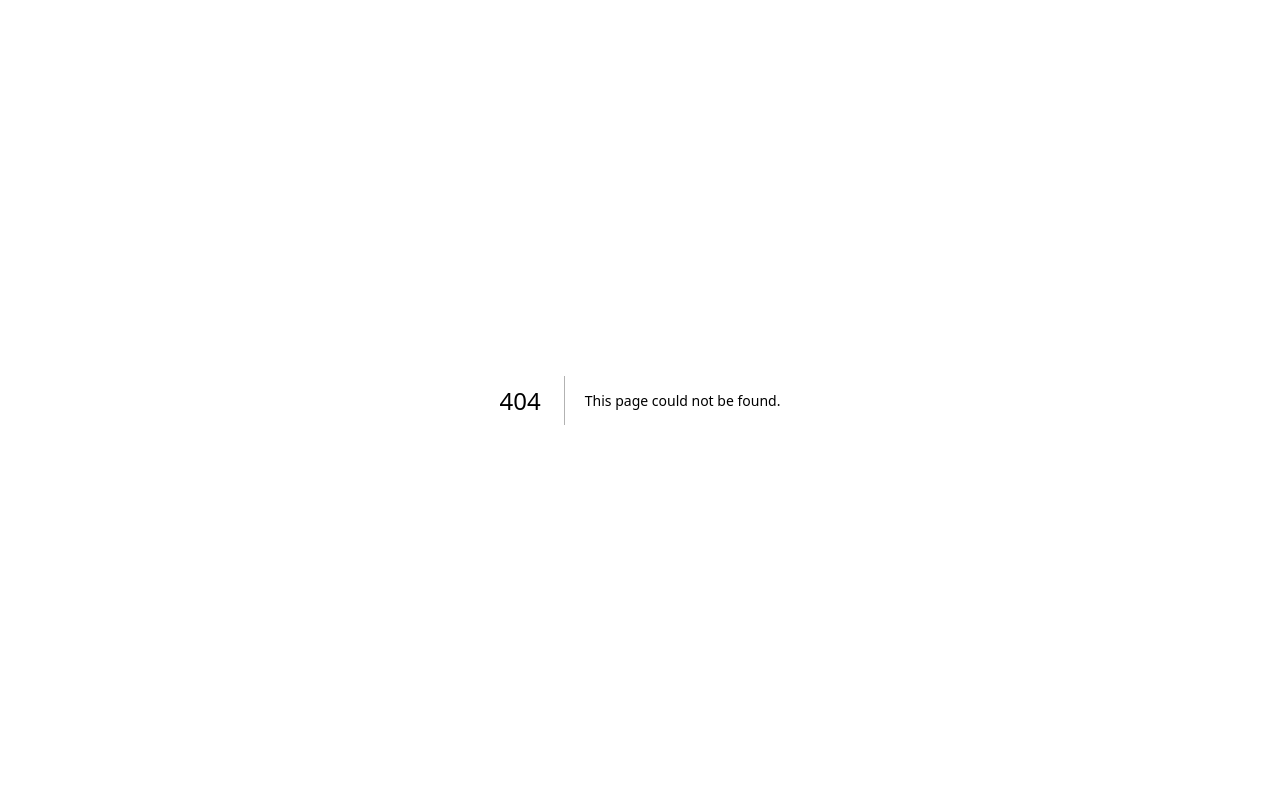
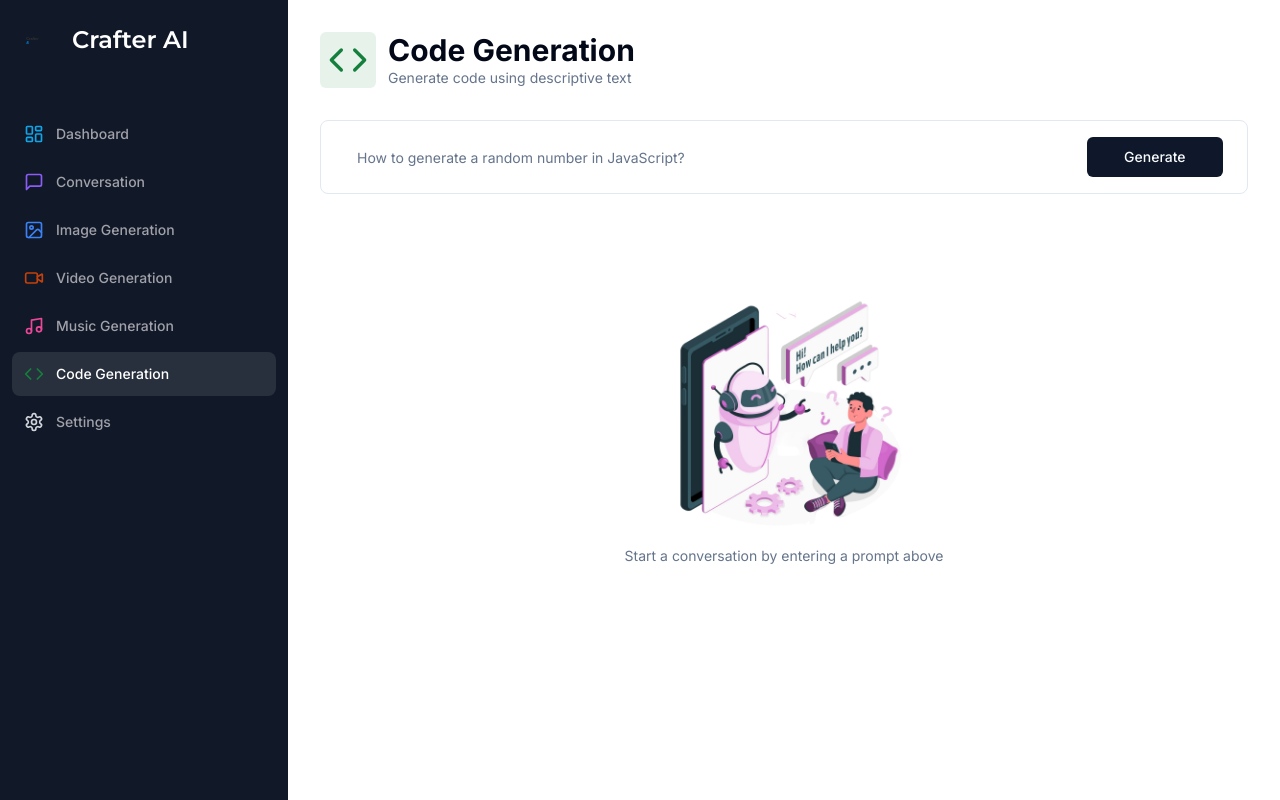
Before and after one commit to DhruvRajpoot/Crafter-AI, a Next.js app: page /code in a window 1280 px wide. Before the commit this address had no page. Built offline with nearby package versions, Linux system fonts and the light colour scheme.

Commit message:
feat: code api and page with instruction msg

```diff
--- /dev/null
+++ b/app/(dashboard)/(routes)/code/constants.ts
@@ -0,0 +1,7 @@
+import * as z from "zod";
+
+export const formSchema = z.object({
+  prompt: z.string().min(1, {
+    message: "Prompt is required",
+  }),
+});
--- /dev/null
+++ b/app/(dashboard)/(routes)/code/page.tsx
@@ -0,0 +1,133 @@
+"use client";
+
+import Heading from "@/components/heading";
+import { Code } from "lucide-react";
+import React, { useState } from "react";
+import { useForm } from "react-hook-form";
+import * as z from "zod";
+import { formSchema } from "./constants";
+import { zodResolver } from "@hookform/resolvers/zod";
+import { Form, FormControl, FormField, FormItem } from "@/components/ui/form";
+import { Input } from "@/components/ui/input";
+import { Button } from "@/components/ui/button";
+import { useRouter } from "next/navigation";
+import axios from "axios";
+import { cn } from "@/lib/utils";
+import Loader from "@/components/loader";
+import Empty from "@/components/empty";
+import UserAvatar from "@/components/user-avatar";
+import BotAvatar from "@/components/bot-avatar";
+
+const CodePage = () => {
+  const router = useRouter();
+  const [messages, setMessages] = useState<any[]>([]);
+
+  const form = useForm<z.infer<typeof formSchema>>({
+    resolver: zodResolver(formSchema),
+    defaultValues: {
+      prompt: "",
+    },
+  });
+
+  const isLoading = form.formState.isSubmitting;
+
+  const onSubmit = async (values: z.infer<typeof formSchema>) => {
+    try {
+      const userMessage = {
+        role: "user",
+        content: values.prompt,
+      };
+
+      const newMessages = [...messages, userMessage];
+
+      const response = await axios.post("/api/code", {
+        messages: newMessages,
+      });
+
+      setMessages((current) => [...current, userMessage, response.data]);
+
+      form.reset();
+    } catch (error: any) {
+      console.error(error);
+    } finally {
+      router.refresh();
+    }
+  };
+
+  return (
+    <div>
+      <Heading
+        title="Code Generation"
+        description="Generate code using descriptive text"
+        icon={Code}
+        iconColor="text-green-700"
+        bgColor="bg-green-700/10"
+      />
+
+      <div className="px-4 lg:px-8">
+        <div>
+          <Form {...form}>
+            <form
+              onSubmit={form.handleSubmit(onSubmit)}
+              className="rounded-lg border w-full p-4 px-3 md:px-6 focus-within:shadow-sm grid grid-cols-12 gap-3"
+            >
+              <FormField
+                name="prompt"
+                render={({ field }) => (
+                  <FormItem className="col-span-12 lg:col-span-10">
+                    <FormControl className="m-0 p-0 px-3">
+                      <Input
+                        className="border-0 outline-none focus-visible:ring-0 focus-visible:ring-transparent"
+                        disabled={isLoading}
+                        placeholder="How to generate a random number in JavaScript?"
+                        {...field}
+                      />
+                    </FormControl>
+                  </FormItem>
+                )}
+              />
+              <Button
+                className="col-span-12 lg:col-span-2 w-full"
+                disabled={isLoading}
+              >
+                Generate
+              </Button>
+            </form>
+          </Form>
+        </div>
+
+        <div className="space-y-4 mt-4">
+          {isLoading && (
+            <div className="p-8 rounded-lg w-full flex items-center justify-center bg-muted">
+              <Loader />
+            </div>
+          )}
+
+          {messages.length === 0 && !isLoading && (
+            <Empty label="Start a conversation by entering a prompt above" />
+          )}
+
+          <div className="flex flex-col gap-y-4">
+            {messages.map((message, index) => (
+              <div
+                key={index}
+                className={cn(
+                  "px-8 py-5 w-full flex items-center gap-x-8 rounded-lg",
+                  message.role === "user"
+                    ? "bg-white border border-black/10"
+                    : "bg-muted"
+                )}
+              >
+                {message.role === "user" ? <UserAvatar /> : <BotAvatar />}
+
+                <p className="text-sm">{message.content}</p>
+              </div>
+            ))}
+          </div>
+        </div>
+      </div>
+    </div>
+  );
+};
+
+export default CodePage;
--- /dev/null
+++ b/app/api/code/route.ts
@@ -0,0 +1,59 @@
+import { auth } from "@clerk/nextjs/server";
+import { NextRequest, NextResponse } from "next/server";
+import { GoogleGenerativeAI } from "@google/generative-ai";
+
+const instructionMessage = {
+  role: "system",
+  content:
+    "You are a code generator. You must answer only in markdown code snippets. Use code comments for explanations.",
+};
+
+const googleGenerativeAI = new GoogleGenerativeAI(
+  process.env.GEMINI_API_KEY as string
+);
+
+const model = googleGenerativeAI.getGenerativeModel({
+  model: "gemini-pro",
+  generationConfig: {
+    maxOutputTokens: 300,
+  },
+});
+
+export async function POST(req: NextRequest) {
+  try {
+    const { userId } = auth();
+    const body = await req.json();
+    const { messages } = body;
+
+    if (!userId) {
+      return new NextResponse("Unauthorized", { status: 401 });
+    }
+
+    if (!messages || messages.length === 0) {
+      return new NextResponse("Messages are required", { status: 400 });
+    }
+
+    messages.push(instructionMessage);
+
+    const prompt = messages
+      .map(
+        (msg: { role: string; content: string }) =>
+          `${msg.role}: ${msg.content}`
+      )
+      .join("\n");
+
+    const result = await model.generateContent(prompt);
+    const response = await result.response;
+    const output = response.text();
+
+    const systemMessage = {
+      role: "system",
+      content: output,
+    };
+
+    return NextResponse.json(systemMessage);
+  } catch (error) {
+    console.log("[Conversation Error]", error);
+    return new NextResponse("Internal Server Error", { status: 500 });
+  }
+}
```
